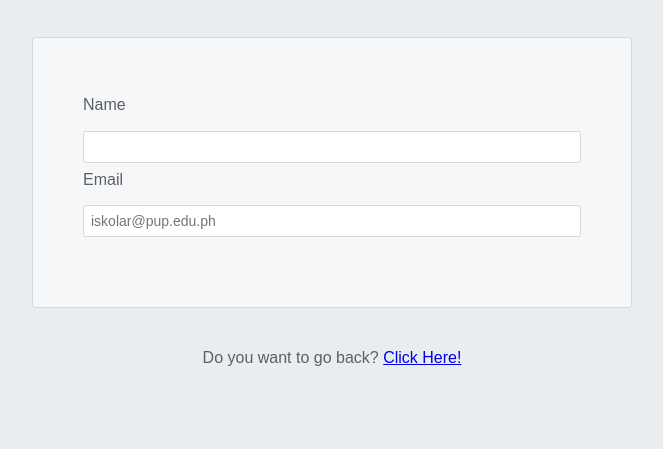
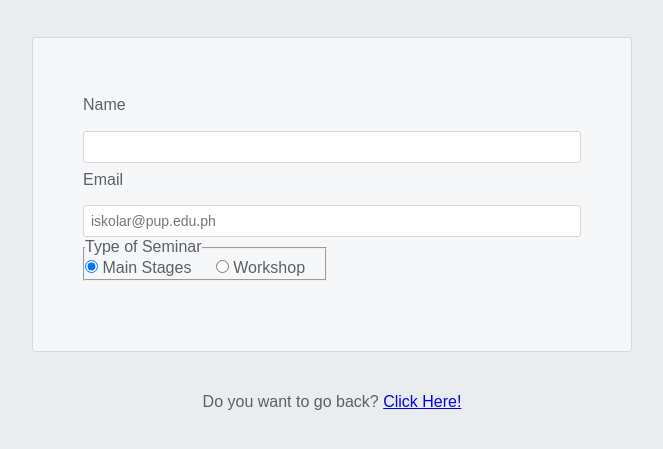
Before and after one commit to AdrianDeimos/DEIMOS_HTML-FORMS, a plain HTML site: page speaker-submission.html in a window 1280 px wide. Shown: the part 225-674 px from the top of the page, without its empty margins (308-971 px from the left). Drawn offline with Linux system fonts and the light colour scheme.

Commit message:
Update speaker-submission.html

```diff
--- a/speaker-submission.html
+++ b/speaker-submission.html
@@ -24,6 +24,13 @@
             <input id="full-name" name="full-name" type="text">
             <label for="email">Email</label>
             <input for="email" name="email" type="email" placeholder="iskolar@pup.edu.ph"></label>
+            <fieldset class="legacy-form-row">
+                <legend>Type of Seminar</legend>
+                <input id="seminar-type-1" name= "seminar-type"  type="radio"  value="main-stage" checked/>
+                <label for="seminar-type-1" class="radio-label">Main Stages</label>
+                <input id="seminar-type-2" name= "seminar-type"  type="radio"  value="workshop"/>
+                <label for="seminar-type-2" class="radio-label">Workshop</label>
+            </fieldset>
 
         </div>
     </form>
```
